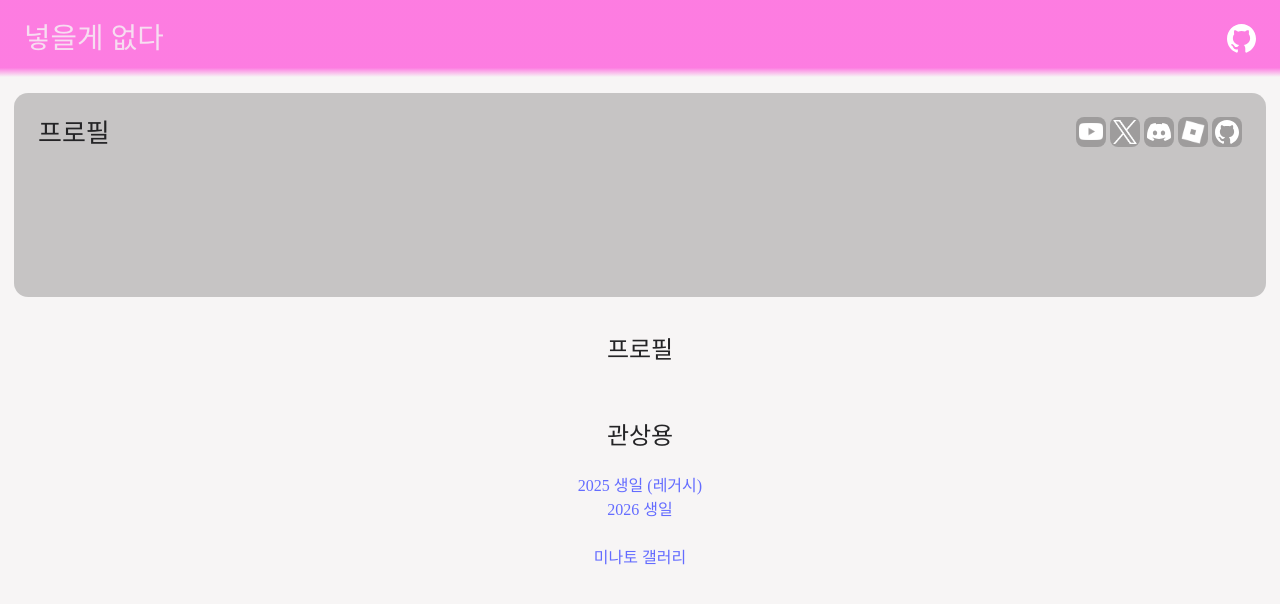
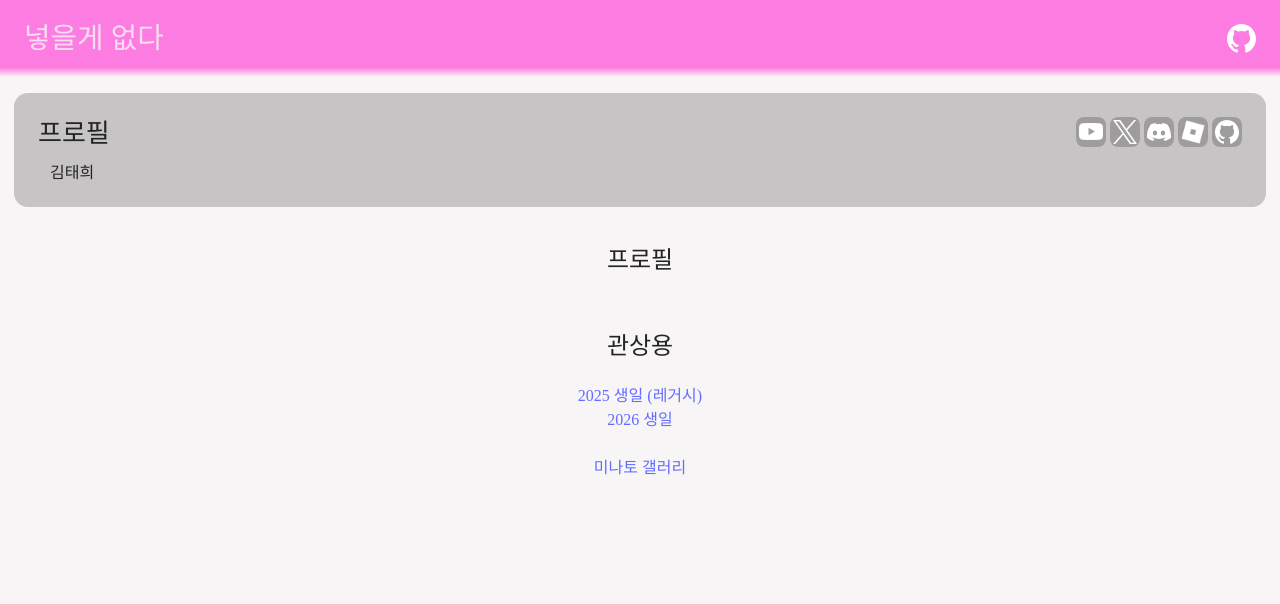
Before and after one commit to tabthedev/Page, a React (Vite) app: page / in a window 1280 px wide. Shown: the top 604 px of the page. Built offline with nearby package versions, Linux system fonts and the light colour scheme; a web font is replaced by a local one.

Commit message:
Box크기 맞추기

```diff
--- a/src/main.jsx
+++ b/src/main.jsx
@@ -29,7 +29,6 @@ function Home() {
     <Box>
       <h3>
         프로필
-
         <div id="main_ProfileLinks">
         {[
           {
@@ -63,7 +62,7 @@ function Home() {
       </div>
       </h3>
 
-
+      김태희
     </Box>
 
 
--- a/src/templates/V1/Articles/Box.css
+++ b/src/templates/V1/Articles/Box.css
@@ -7,8 +7,8 @@
     padding: 24px 24px 24px 36px;
     border-radius: 14px;
     background-color: rgba(0,0,0,.2);
-    height: 156px;
-
+    /* height: 156px; */
+    height: fit-content;
 }
 
 #v1_Box > * {
```
